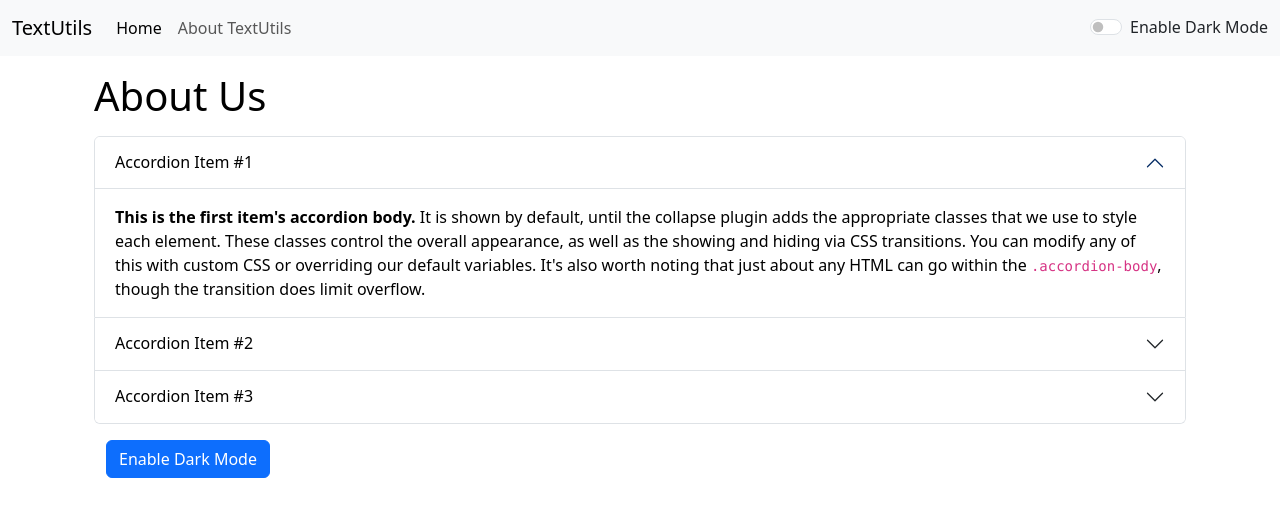
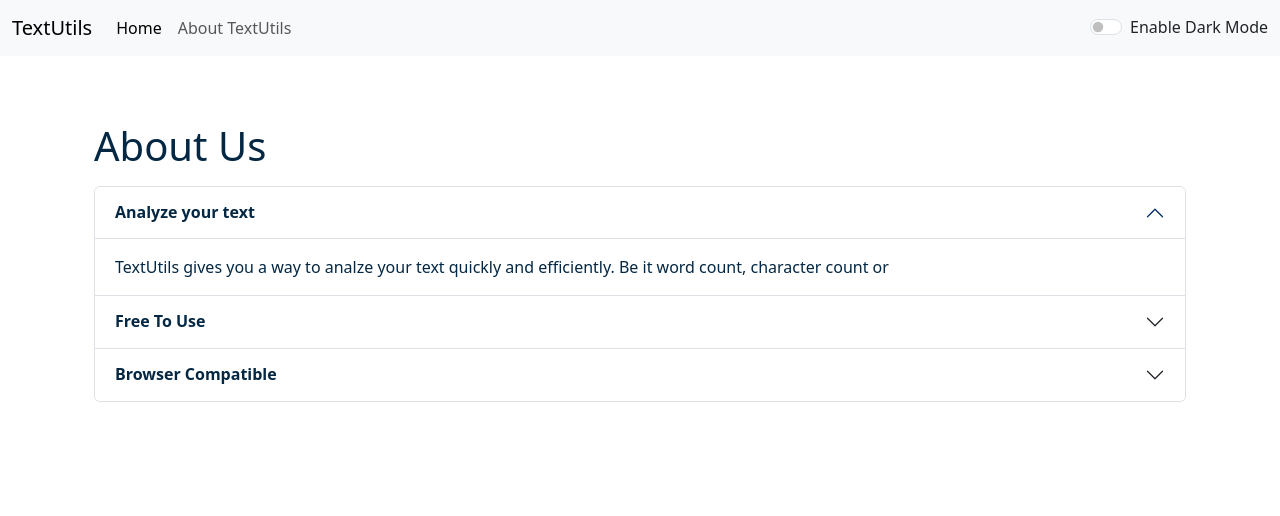
Before and after one commit to rajakumar4182/TextUtils, a React (Create React App) app: page /about in a window 1280 px wide. Shown: the top 516 px of the page. Built offline with nearby package versions, Linux system fonts and the light colour scheme.

Commit message:
Enhacement Of such as word count, deselection on click copy, about page

```diff
--- a/public/index.html
+++ b/public/index.html
@@ -7,14 +7,14 @@
     <meta name="theme-color" content="#000000" />
     <meta
       name="description"
-      content="TextUtils is a utility which can be used to manipulate your text in the way you want."
+      content="TextUtils is a word counter and a character countining utility which can be used to manipulate your text in the way you want. You can remove extra spaces, copy the manipulated text as well as convert your text from Uppercase to lowercase and lowercase to Uppercase."
     />
     <link rel="apple-touch-icon" href="%PUBLIC_URL%/logo192.png" />
 
     <link rel="manifest" href="%PUBLIC_URL%/manifest.json" />
 
     <link href="https://cdn.jsdelivr.net/npm/bootstrap@5.3.3/dist/css/bootstrap.min.css" rel="stylesheet" integrity="sha384-QWTKZyjpPEjISv5WaRU9OFeRpok6YctnYmDr5pNlyT2bRjXh0JMhjY6hW+ALEwIH" crossorigin="anonymous">
-    <title>TextUtils - Home</title>
+    <title>TextUtils - Word counter | character counter | lowercase to uppercase | uppercase to lowercase</title>
   </head>
   <body>
     <noscript>You need to enable JavaScript to run this app.</noscript>
--- a/src/App.js
+++ b/src/App.js
@@ -7,8 +7,7 @@
 import {
   BrowserRouter as Router,
   Routes,
-  Route,
-  Link
+  Route
 } from "react-router-dom";
 
 function App() {
@@ -30,7 +29,7 @@
       setMode('dark');
       document.body.style.backgroundColor = '#042743';
       showAlert("Dark mode has been enabled", "success");
-      document.title = 'TextUtils - Dark Mode';
+      // document.title = 'TextUtils - Dark Mode';
       // setInterval(() => {
       //   document.title = 'TextUtils is Amazing';
       // }, 2000);
@@ -42,7 +41,7 @@
       setMode('light');
       document.body.style.backgroundColor = 'white';
       showAlert("Light mode has been enabled", "success");
-      document.title = 'TextUtils - Light Mode';
+      // document.title = 'TextUtils - Light Mode';
     }
   }
 
@@ -58,9 +57,9 @@
       <Routes>
         {/* /user -->component 1
             /user/home --> -->component 2 */}
-          <Route exact path="/about" element={<About />} >
+          <Route exact path="/about" element={<About mode ={mode}/>} >
           </Route>
-          <Route exact path="/" element={<TextForm showAlert={showAlert} heading = "Enter the text to analyze below" mode ={mode}/>}>
+          <Route exact path="/" element={<TextForm showAlert={showAlert} heading = "Try TextUtils - Word Counter, Character Counter, Remove extra spaces" mode ={mode}/>}>
 
           </Route>
         </Routes>
--- a/src/components/About.js
+++ b/src/components/About.js
@@ -1,75 +1,80 @@
-import React, { useState } from 'react'
+// import React, { useState } from 'react'
+import React from 'react'
 
-export default function About() {
-    const [myStyle,setMyStyle] = useState({
-        color:'black ',
-        backgroundColor:'white'
-    })
+export default function About(props) {
+    // const [myStyle,setMyStyle] = useState({
+    //     color:'black ',
+    //     backgroundColor:'white'
+    // })
+    let myStyle = {
+        color: props.mode === 'dark' ? 'white':'#042743',
+        backgroundColor: props.mode === 'dark'?'#042743':'white',
+    }
 
-    const[btnText, setBtnText] = useState("Enable Dark Mode");
+    // const[btnText, setBtnText] = useState("Enable Dark Mode");
 
-    const toggleStyle = ()=>{
-        console.log("Clicked");
-        if(myStyle.color === 'black'){
-            setMyStyle ({color:'white',
-                backgroundColor:'black',
-                border: "1px solid white"
-            })
-            setBtnText("Enable Light Mode")
-        }
-        else{
-            setMyStyle ({color:'black',
-                backgroundColor:'white'
-            })
-            setBtnText("Enable Dark Mode");
-        }
-    }
+    // const toggleStyle = ()=>{
+    //     console.log("Clicked");
+    //     if(myStyle.color === 'black'){
+    //         setMyStyle ({color:'white',
+    //             backgroundColor:'black',
+    //             border: "1px solid white"
+    //         })
+    //         setBtnText("Enable Light Mode")
+    //     }
+    //     else{
+    //         setMyStyle ({color:'black',
+    //             backgroundColor:'white'
+    //         })
+    //         setBtnText("Enable Dark Mode");
+    //     }
+    // }
 
     return (
 
-    <div className="container" style={myStyle}>
+    <div className="container" style={{color: props.mode === 'dark' ? 'white':'#042743'}}>
+        <h1 className="my-3">About Us</h1>
         <div className="accordion" id="accordionExample">
-            <h1 className="my-3">About Us</h1>
             <div className="accordion-item">
-                <h2 className="accordion-header">
+                <h2 className="accordion-header" id="headingOne">
                 <button className="accordion-button" type="button" style={myStyle} data-bs-toggle="collapse" data-bs-target="#collapseOne" aria-expanded="true" aria-controls="collapseOne">
-                    Accordion Item #1
+                    <strong>Analyze your text</strong>
                 </button>
                 </h2>
-                <div id="collapseOne" className="accordion-collapse collapse show" data-bs-parent="#accordionExample">
+                <div id="collapseOne" className="accordion-collapse collapse show" aria-labelledby="headingOne" data-bs-parent="#accordionExample">
                 <div className="accordion-body" style={myStyle}>
-                    <strong>This is the first item's accordion body.</strong> It is shown by default, until the collapse plugin adds the appropriate classes that we use to style each element. These classes control the overall appearance, as well as the showing and hiding via CSS transitions. You can modify any of this with custom CSS or overriding our default variables. It's also worth noting that just about any HTML can go within the <code>.accordion-body</code>, though the transition does limit overflow.
+                    TextUtils gives you a way to analze your text quickly and efficiently. Be it word count, character count or
                 </div>
                 </div>
             </div>
             <div className="accordion-item" style={myStyle}>
-                <h2 className="accordion-header">
+                <h2 className="accordion-header" id="headingTwo">
                 <button className="accordion-button collapsed" style={myStyle} type="button" data-bs-toggle="collapse" data-bs-target="#collapseTwo" aria-expanded="false" aria-controls="collapseTwo">
-                    Accordion Item #2
+                   <strong>Free To Use</strong>
                 </button>
                 </h2>
-                <div id="collapseTwo" className="accordion-collapse collapse" data-bs-parent="#accordionExample">
+                <div id="collapseTwo" className="accordion-collapse collapse" aria-labelledby="headingTwo"  data-bs-parent="#accordionExample">
                 <div className="accordion-body" style={myStyle}>
-                    <strong>This is the second item's accordion body.</strong> It is hidden by default, until the collapse plugin adds the appropriate classes that we use to style each element. These classes control the overall appearance, as well as the showing and hiding via CSS transitions. You can modify any of this with custom CSS or overriding our default variables. It's also worth noting that just about any HTML can go within the <code>.accordion-body</code>, though the transition does limit overflow.
+                    TextUtils is a free character counter tool that provides instant character count & word count statistics for a given text. TextUtils report the number of words and characters. Thus it is suitable for writing text with word/character limit.
                 </div>
                 </div>
             </div>
             <div className="accordion-item">
-                <h2 className="accordion-header">
+                <h2 className="accordion-header" id="headingThree">
                 <button className="accordion-button collapsed" style={myStyle} type="button" data-bs-toggle="collapse" data-bs-target="#collapseThree" aria-expanded="false" aria-controls="collapseThree">
-                    Accordion Item #3
+                    <strong>Browser Compatible</strong>
                 </button>
                 </h2>
-                <div id="collapseThree" className="accordion-collapse collapse" data-bs-parent="#accordionExample">
+                <div id="collapseThree" className="accordion-collapse collapse" aria-labelledby="headingThree" data-bs-parent="#accordionExample">
                 <div className="accordion-body" style={myStyle}>
-                    <strong>This is the third item's accordion body.</strong> It is hidden by default, until the collapse plugin adds the appropriate classes that we use to style each element. These classes control the overall appearance, as well as the showing and hiding via CSS transitions. You can modify any of this with custom CSS or overriding our default variables. It's also worth noting that just about any HTML can go within the <code>.accordion-body</code>, though the transition does limit overflow.
+                    This word counter software works in any web browser such as chrome, Firefox, Internet Explorer, Safari, Opera. It suits to count character in Facebook, blog, books, excel document, pdf document, essays, etc.
                 </div>
                 </div>
             </div>
         </div>
-        <div className="container my-3">
+        {/* <div className="container my-3">
             <button onClick={toggleStyle} type="button" className="btn btn-primary">{btnText}</button>
-        </div>
+        </div> */}
     </div>
   )
 }
--- a/src/components/Alert.js
+++ b/src/components/Alert.js
@@ -6,8 +6,10 @@
         return lower.charAt(0).toUpperCase() + lower.slice(1);
     }
   return (
-    props.alert && <div className={`alert alert-${props.alert.type} alert-dismissible fade show`} role="alert">
+    <div style={{height: '50px'}}>
+    {props.alert && <div className={`alert alert-${props.alert.type} alert-dismissible fade show`} role="alert">
        <strong>{capitalize(props.alert.type)}</strong>: {props.alert.msg}
+    </div>}
     </div>
   )
 }
```
Also changed, not shown: src/components/TextForm.js (+12 -11 lines).
